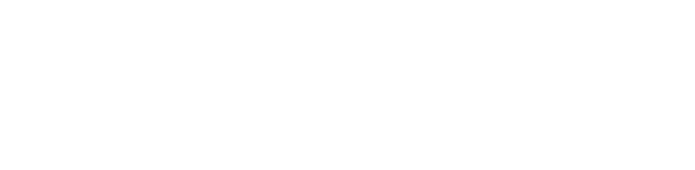
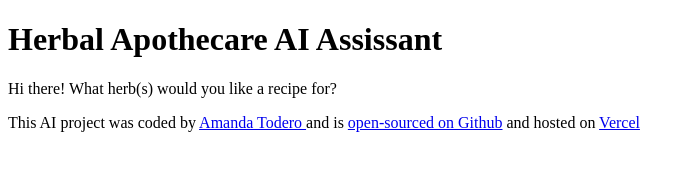
Before and after one commit to AmandaTodero3/herbal-ai, a plain HTML site: page index.html in a window 1280 px wide. Shown: the whole page, without its empty margins (0-695 px from the left). Drawn offline with Linux system fonts and the light colour scheme.

Commit message:
Added Basic HTML & Footer

```diff
--- a/index.html
+++ b/index.html
@@ -14,5 +14,27 @@
     <meta name="author" content="Amanda Todero" />
     <title>Herbal Recipe AI</title>
   </head>
-  <body></body>
+  <body>
+    <header>
+       <h1>Herbal Apothecare AI Assissant </h1>
+       <p>Hi there! What herb(s) would you like a recipe for?</p>
+        </header>
+
+      <footer>
+        This AI project was coded by
+        <a href="https://github.com/AmandaTodero3"> Amanda Todero </a>and is
+        <a
+          href="https://github.com/AmandaTodero3/poem-generator"
+          target="_blank"
+          >open-sourced on Github</a
+        >
+        and hosted on
+        <a href="https://poem-generator-three.vercel.app/">Vercel</a>
+      </footer>
+    </div>
+
+    <script src="src/index.js"></script>
+  </body>
 </html>
+  </body>
+</html>
```
